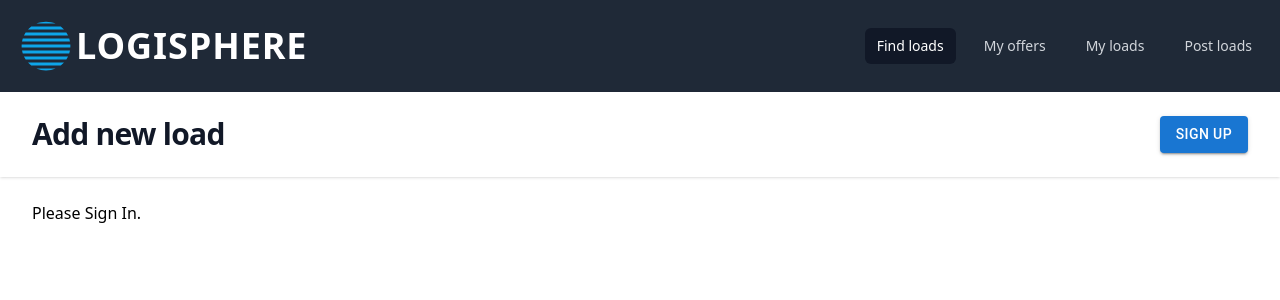
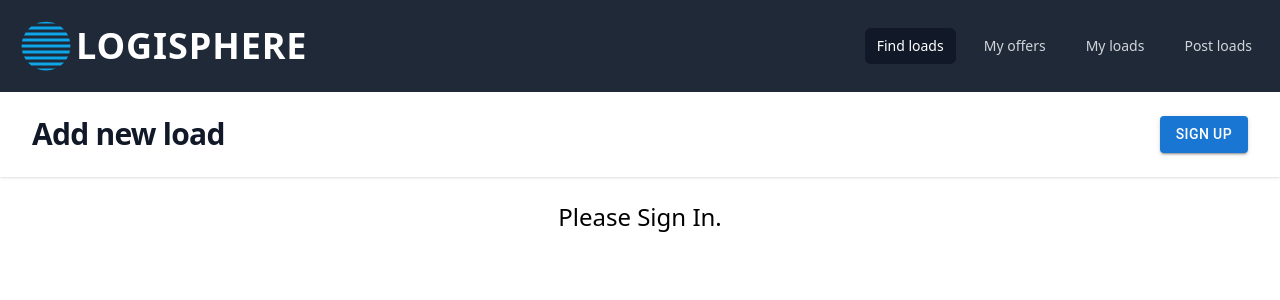
Before and after one commit to dziekiczan1/logisphere, a React (Create React App) app in the folder client/: page /addloads in a window 1280 px wide. Shown: the top 300 px of the page. Built offline with nearby package versions, Linux system fonts and the light colour scheme.

Commit message:
style(client): fix display of search component

```diff
--- a/client/src/components/Form/Form.js
+++ b/client/src/components/Form/Form.js
@@ -84,7 +84,7 @@ const Form = ({ currentId, setCurrentId }) => {
   };
 
   if (!user?.result?.name) {
-    return <h2 className="text-warning">Please Sign In.</h2>;
+    return <h2 className="text-2xl text-center">Please Sign In.</h2>;
   }
 
   return (
--- a/client/src/components/Search/Search.js
+++ b/client/src/components/Search/Search.js
@@ -27,7 +27,7 @@ const Search = () => {
   };
 
   return (
-    <>
+    <div className="mb-4 mx-4">
       <TextField
         name="search"
         label="From"
@@ -36,7 +36,7 @@ const Search = () => {
         onChange={(e) => setSearch(e.target.value)}
       />
       <Button onClick={searchPost}>Search</Button>
-    </>
+    </div>
   );
 };
 
--- a/client/src/redux/loadSlice.js
+++ b/client/src/redux/loadSlice.js
@@ -6,7 +6,6 @@ export const getLoadsBySearch = (searchQuery) => async (dispatch) => {
     const {
       data: { data },
     } = await api.fetchLoadsBySearch(searchQuery);
-    console.log(data);
     dispatch(fetchAllLoadsBySearch(data));
   } catch (error) {
     console.log(error);
```
Also changed, not shown: 1 other file (tests, documents, lock files or other folders).
